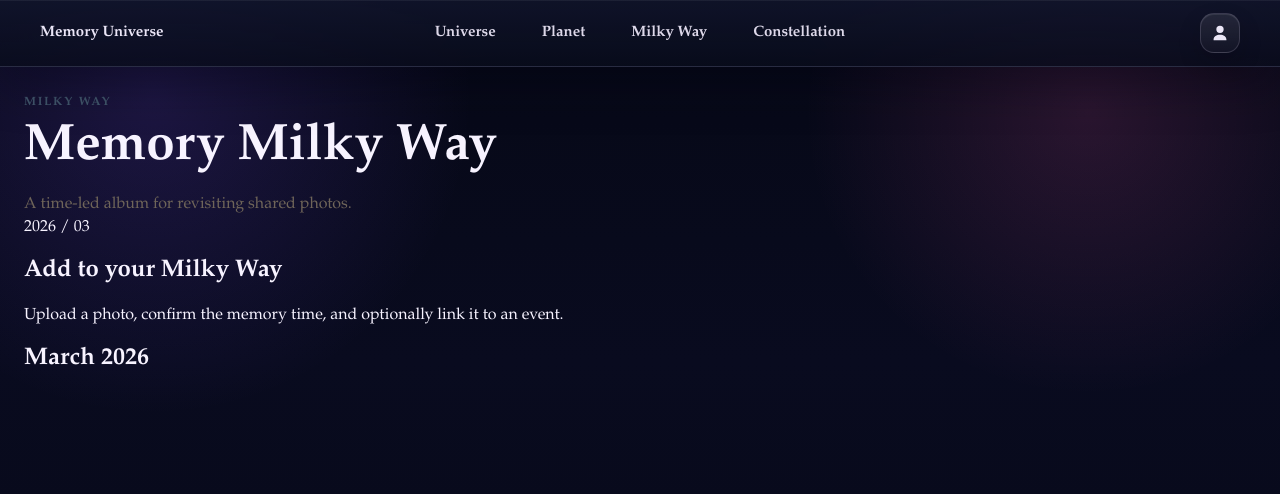
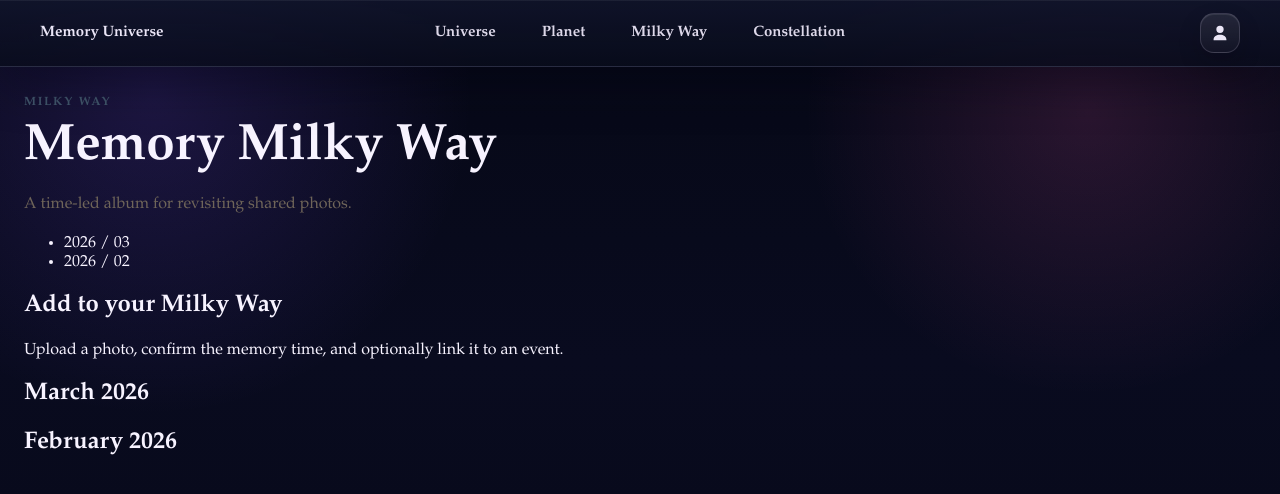
Before and after one commit to Ez-boi123/Memory-Universe, a Next.js app: page /milky-way in a window 1280 px wide. Shown: the top 494 px of the page. Built offline with nearby package versions, Linux system fonts and the light colour scheme.

Commit message:
fix: render milky way overview collections

```diff
--- a/src/components/milky-way/MilkyWayOverview.tsx
+++ b/src/components/milky-way/MilkyWayOverview.tsx
@@ -15,16 +15,28 @@ export function MilkyWayOverview({ model }: MilkyWayOverviewProps) {
       </header>
       <div className="milky-way-layout">
         <aside className="milky-way-sidebar" aria-label="Milky Way timeline">
-          <span>{model.timeline[0]?.label}</span>
+          {model.timeline.length > 0 ? (
+            <ul>
+              {model.timeline.map((timelineNode) => (
+                <li key={timelineNode.id}>
+                  <span>{timelineNode.label}</span>
+                </li>
+              ))}
+            </ul>
+          ) : null}
         </aside>
         <div className="milky-way-feed-region">
           <section className="milky-way-upload-tile">
             <h2>{model.uploadTile.title}</h2>
             <p>{model.uploadTile.description}</p>
           </section>
-          <section id={model.sections[0]?.id}>
-            <h2>{model.sections[0]?.monthLabel}</h2>
-          </section>
+          {model.sections.length > 0 ? (
+            model.sections.map((section) => (
+              <section key={section.id} id={section.id}>
+                <h2>{section.monthLabel}</h2>
+              </section>
+            ))
+          ) : null}
         </div>
       </div>
     </section>
```
